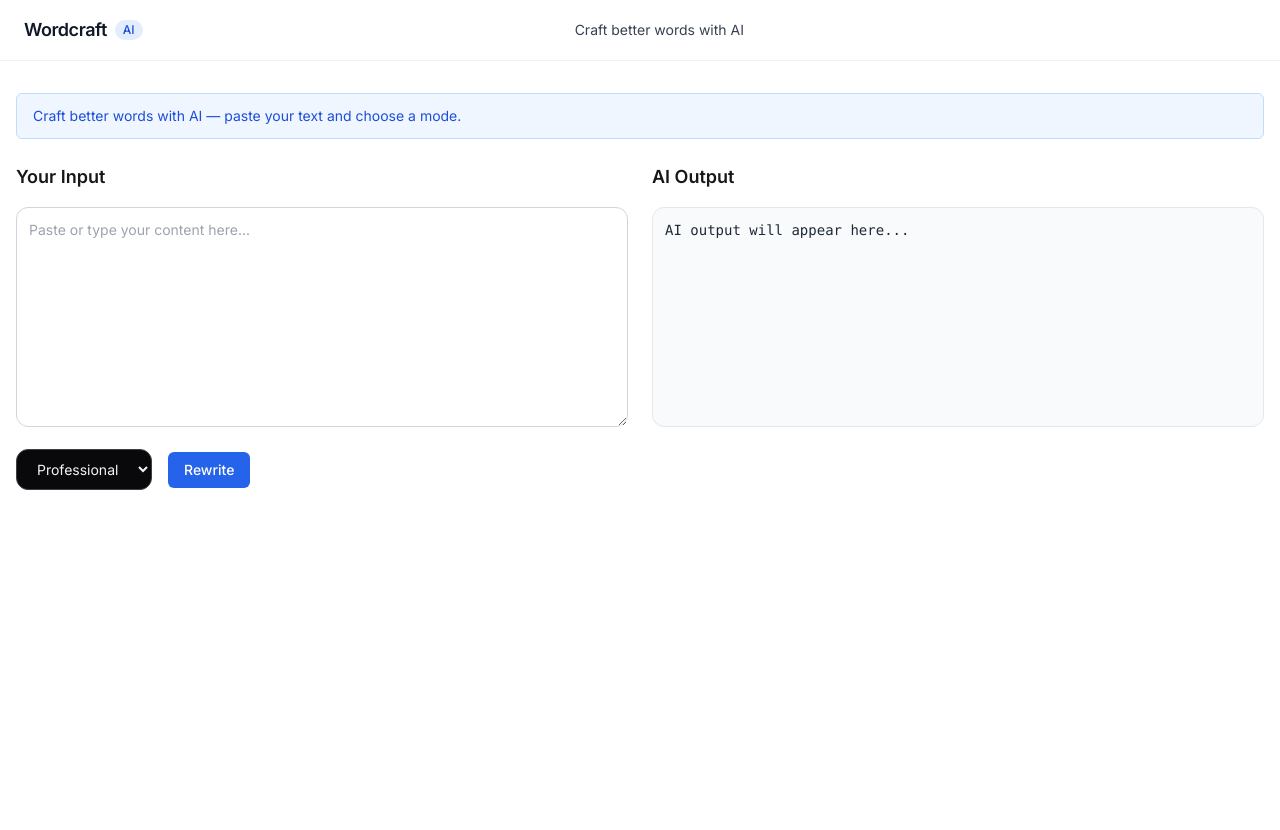
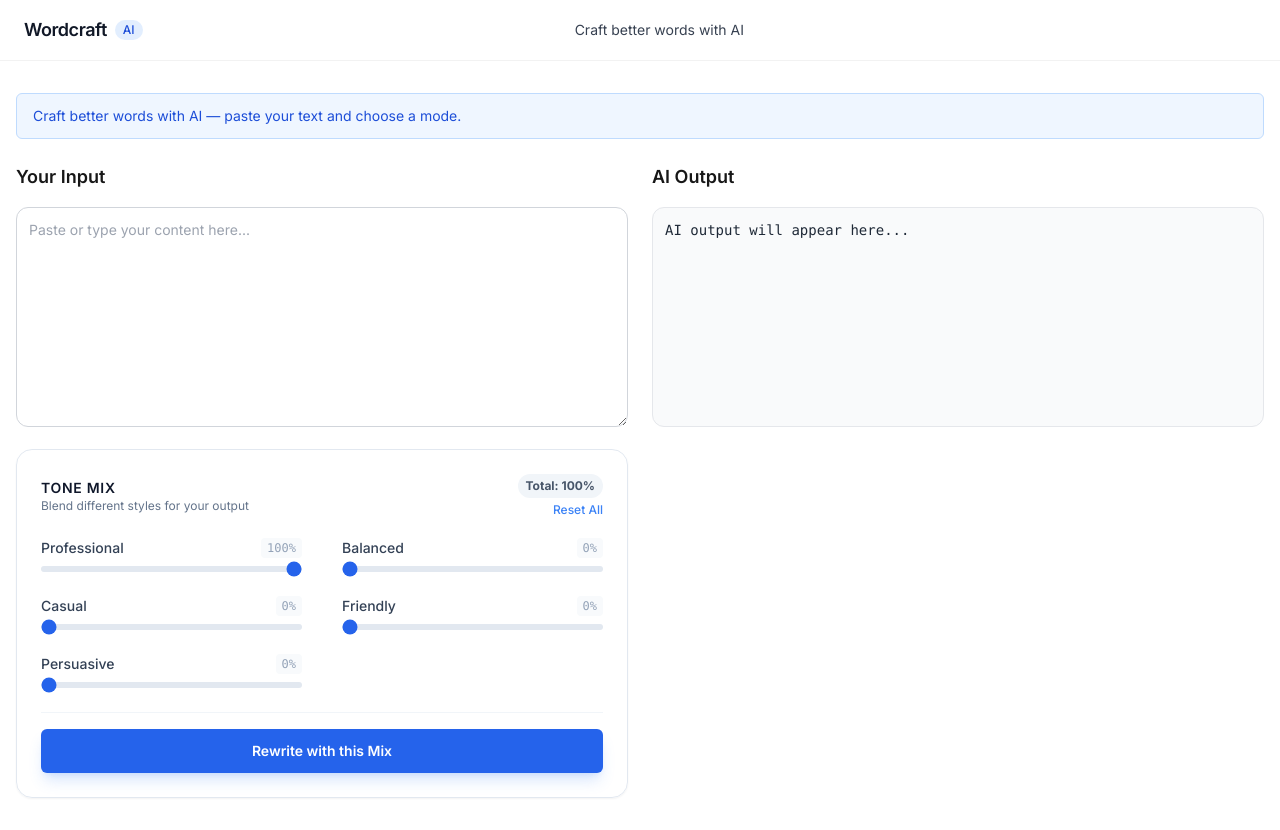
Before and after one commit to iAmandeepSingh/wordcraft, a Next.js app: page / in a window 1280 px wide. Before the commit the page ends 800 px from the top, so only its background shows below. Built offline with nearby package versions, Linux system fonts and the light colour scheme.

Commit message:
added a controller to mix tone for the required output
added section in control.tsx for tone mixer

also updated in route.ts to frame sentence before sending it to prompt

```diff
--- a/app/api/rewrite/route.ts
+++ b/app/api/rewrite/route.ts
@@ -20,7 +20,21 @@ export async function POST(req: Request) {
       persuasive: "compelling, convincing, and action-oriented",
     };
 
-    const description = toneDescriptions[tone] || tone;
+    let toneInstruction = "";
+    if (typeof tone === "string") {
+      const description = toneDescriptions[tone] || tone;
+      toneInstruction = `a "${tone}" tone (${description})`;
+    } else if (typeof tone === "object") {
+      const activeTones = Object.entries(tone as Record<string, number>)
+        .filter(([_, value]) => value > 0)
+        .map(([key, value]) => `${value}% ${key} (${toneDescriptions[key] || key})`);
+
+      if (activeTones.length === 0) {
+        toneInstruction = "a neutral tone";
+      } else {
+        toneInstruction = `a mix of tones: ${activeTones.join(", ")}`;
+      }
+    }
 
     const openrouter = new OpenRouter({
       apiKey: process.env.OPENROUTER_API_KEY
@@ -32,7 +46,7 @@ export async function POST(req: Request) {
         messages: [
           {
             role: "system",
-            content: `You are an expert editor. Rewrite the provided text to match a "${tone}" tone (${description}). Keep the core meaning the same but adjust the vocabulary, structure, and style to fit the requested tone perfectly. Return ONLY the rewritten text without any explanations or introductory remarks.`
+            content: `You are an expert editor. Rewrite the provided text to match ${toneInstruction}. Keep the core meaning the same but adjust the vocabulary, structure, and style to fit the requested tone mix perfectly. Return ONLY the rewritten text without any explanations or introductory remarks.`
           },
           {
             role: "user",
--- a/components/editor/Controls.tsx
+++ b/components/editor/Controls.tsx
@@ -1,35 +1,105 @@
-import Select from "@/components/ui/Select";
 import Button from "@/components/ui/Button";
 
+type ToneMix = Record<string, number>;
+
 export default function Controls({
-  tone,
-  setTone,
+  toneMix,
+  setToneMix,
   onRewrite,
   isLoading,
 }: {
-  tone: string;
-  setTone: (value: string) => void;
+  toneMix: ToneMix;
+  setToneMix: (value: ToneMix) => void;
   onRewrite: () => void;
   isLoading: boolean;
 }) {
+  const tones = [
+    { label: "Professional", value: "professional", color: "bg-blue-500" },
+    { label: "Balanced", value: "balanced", color: "bg-emerald-500" },
+    { label: "Casual", value: "casual", color: "bg-amber-500" },
+    { label: "Friendly", value: "friendly", color: "bg-pink-500" },
+    { label: "Persuasive", value: "persuasive", color: "bg-indigo-500" },
+  ];
+
+  const handleSliderChange = (tone: string, value: number) => {
+    setToneMix({
+      ...toneMix,
+      [tone]: value,
+    });
+  };
+
+  const handleReset = () => {
+    const resetMix = Object.keys(toneMix).reduce((acc, key) => {
+      acc[key] = 0;
+      return acc;
+    }, {} as ToneMix);
+    setToneMix(resetMix);
+  };
+
+  const total = Object.values(toneMix).reduce((a, b) => a + b, 0);
+
   return (
-    <div className="flex flex-wrap items-center gap-4">
-      <Select
-        // label="Tone"
-        value={tone}
-        onChange={setTone}
-        options={[
-          { label: "Professional", value: "professional" },
-          { label: "Balanced", value: "balanced" },
-          { label: "Casual", value: "casual" },
-          { label: "Friendly", value: "friendly" },
-          { label: "Persuasive", value: "persuasive" },
-        ]}
-      />
+    <div className="flex flex-col gap-6 p-6 rounded-2xl border border-slate-200 dark:border-slate-800 bg-white/80 dark:bg-slate-900/80 backdrop-blur-md shadow-sm">
+      <div className="space-y-5">
+        <div className="flex items-center justify-between">
+          <div>
+            <h3 className="text-sm font-semibold text-slate-900 dark:text-slate-100 uppercase tracking-wider">Tone Mix</h3>
+            <p className="text-xs text-slate-500">Blend different styles for your output</p>
+          </div>
+          <div className="flex flex-col items-end">
+            <span className={`text-xs font-bold px-2 py-1 rounded-full ${total > 100 ? 'bg-red-100 text-red-600' : 'bg-slate-100 text-slate-600 dark:bg-slate-800 dark:text-slate-400'}`}>
+              Total: {total}%
+            </span>
+            <button
+              onClick={handleReset}
+              className="mt-1 text-xs text-blue-500 hover:text-blue-600 transition-colors font-medium"
+            >
+              Reset All
+            </button>
+          </div>
+        </div>
 
-      <Button variant="primary" onClick={onRewrite} disabled={isLoading}>
-        {isLoading ? "Rewriting..." : "Rewrite"}
-      </Button>
+        <div className="grid grid-cols-1 sm:grid-cols-2 gap-x-10 gap-y-6">
+          {tones.map((t) => (
+            <div key={t.value} className="group space-y-2">
+              <div className="flex justify-between items-center text-sm">
+                <span className="font-medium text-slate-700 dark:text-slate-300 group-hover:text-slate-900 dark:group-hover:text-white transition-colors">
+                  {t.label}
+                </span>
+                <span className="text-slate-400 font-mono text-xs bg-slate-50 dark:bg-slate-800/50 px-1.5 py-0.5 rounded">
+                  {toneMix[t.value]}%
+                </span>
+              </div>
+              <div className="relative flex items-center">
+                <input
+                  type="range"
+                  min="0"
+                  max="100"
+                  value={toneMix[t.value]}
+                  onChange={(e) => handleSliderChange(t.value, parseInt(e.target.value))}
+                  className="w-full h-1.5 bg-slate-200 dark:bg-slate-800 rounded-lg appearance-none cursor-pointer accent-blue-600"
+                />
+              </div>
+            </div>
+          ))}
+        </div>
+      </div>
+
+      <div className="flex items-center gap-4 pt-4 border-t border-slate-100 dark:border-slate-800">
+        <Button
+          variant="primary"
+          onClick={onRewrite}
+          disabled={isLoading || total === 0}
+          className="flex-1 py-3 text-base font-semibold shadow-lg shadow-blue-500/20 active:scale-[0.98] transition-transform"
+        >
+          {isLoading ? (
+            <div className="flex items-center justify-center gap-2">
+              <div className="w-4 h-4 border-2 border-white/30 border-t-white rounded-full animate-spin" />
+              <span>Crafting...</span>
+            </div>
+          ) : "Rewrite with this Mix"}
+        </Button>
+      </div>
     </div>
   );
 }
--- a/components/ui/Button.tsx
+++ b/components/ui/Button.tsx
@@ -5,6 +5,7 @@ type ButtonProps = {
   onClick?: () => void;
   disabled?: boolean;
   variant?: "primary" | "secondary";
+  className?: string;
 };
 
 export default function Button({
@@ -12,6 +13,7 @@ export default function Button({
   onClick,
   disabled,
   variant = "primary",
+  className,
 }: ButtonProps) {
   return (
     <button
@@ -23,7 +25,8 @@ export default function Button({
         variant === "primary" &&
           "bg-blue-600 text-white hover:bg-blue-700",
         variant === "secondary" &&
-          "bg-gray-100 text-gray-700 hover:bg-gray-200"
+          "bg-gray-100 text-gray-700 hover:bg-gray-200",
+        className
       )}
     >
       {children}
--- a/components/workspace/WordcraftWorkspace.tsx
+++ b/components/workspace/WordcraftWorkspace.tsx
@@ -10,7 +10,13 @@ import Alert from "@/components/ui/Alert";
 export default function WordcraftWorkspace() {
   const [input, setInput] = useState("");
   const [output, setOutput] = useState("");
-  const [tone, setTone] = useState("professional");
+  const [toneMix, setToneMix] = useState<Record<string, number>>({
+    professional: 100,
+    balanced: 0,
+    casual: 0,
+    friendly: 0,
+    persuasive: 0,
+  });
   const [isLoading, setIsLoading] = useState(false);
 
   const handleGenerate = async () => {
@@ -23,7 +29,7 @@ export default function WordcraftWorkspace() {
       const response = await fetch("/api/rewrite", {
         method: "POST",
         headers: { "Content-Type": "application/json" },
-        body: JSON.stringify({ text: input, tone }),
+        body: JSON.stringify({ text: input, tone: toneMix }),
       });
 
       const data = await response.json();
@@ -56,8 +62,8 @@ export default function WordcraftWorkspace() {
           <InputEditor value={input} onChange={setInput} />
 
           <Controls
-            tone={tone}
-            setTone={setTone}
+            toneMix={toneMix}
+            setToneMix={setToneMix}
             onRewrite={handleGenerate}
             isLoading={isLoading}
           />
```
